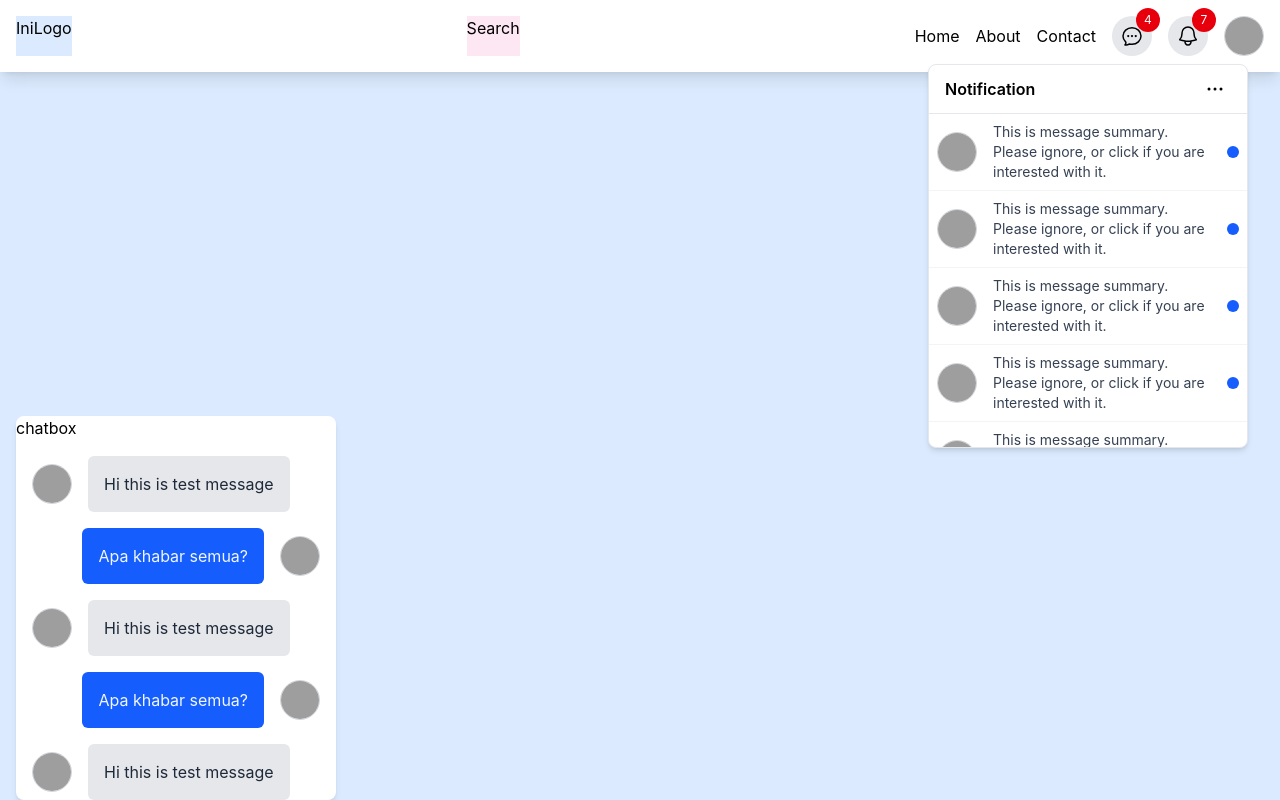
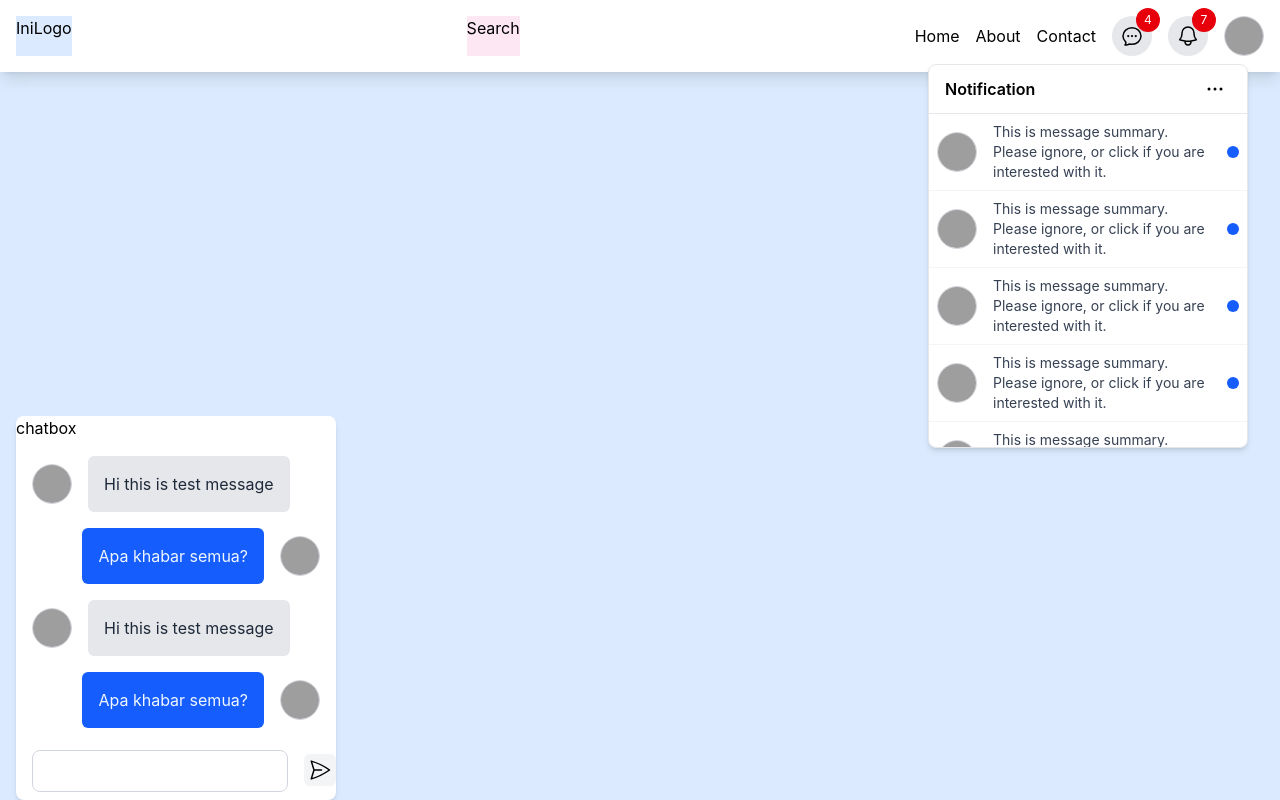
Before and after one commit to cyberfly/learn-tailwind, a website built with Vite: page day2-header.html in a window 1280 px wide. Built offline with nearby package versions, Linux system fonts and the light colour scheme; grey boxes are pictures that could not be loaded.

Commit message:
feat: update chatbox input

```diff
--- a/day2-header.html
+++ b/day2-header.html
@@ -327,6 +327,29 @@
       </div>
 
       <!-- end chatbox message list -->
+
+      <!-- chatbox input -->
+
+      <div class="flex items-center">
+        <!-- text input  -->
+        <div class="px-4 py-2 w-full">
+          <input type="text" name="message" id="" class="rounded-lg border border-gray-300 px-2 py-2 w-full">
+        </div>
+        <!-- end text input -->
+
+        <!-- action -->
+        <div>
+          <button class="rounded-md p-1 bg-gray-100 cursor-pointer"><svg xmlns="http://www.w3.org/2000/svg" fill="none" viewBox="0 0 24 24" stroke-width="1.5"
+              stroke="currentColor" class="size-6">
+              <path stroke-linecap="round" stroke-linejoin="round"
+                d="M6 12 3.269 3.125A59.769 59.769 0 0 1 21.485 12 59.768 59.768 0 0 1 3.27 20.875L5.999 12Zm0 0h7.5" />
+            </svg>
+          </button>
+        </div>
+        <!-- endaction -->
+      </div>
+
+      <!-- end chatbox input -->
     </div>
 
     <!-- end chatbox -->
```
